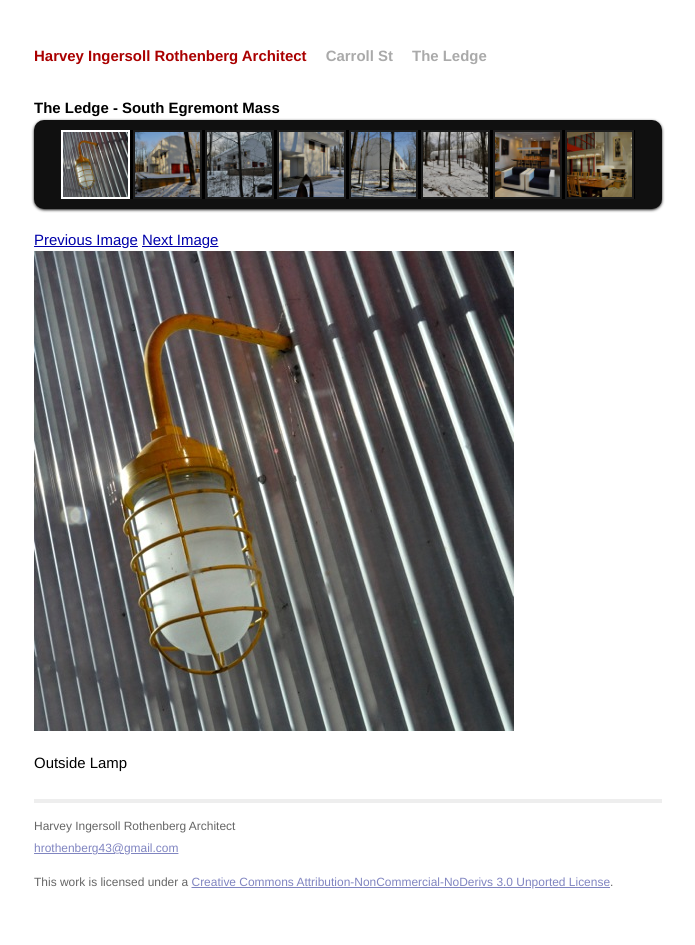
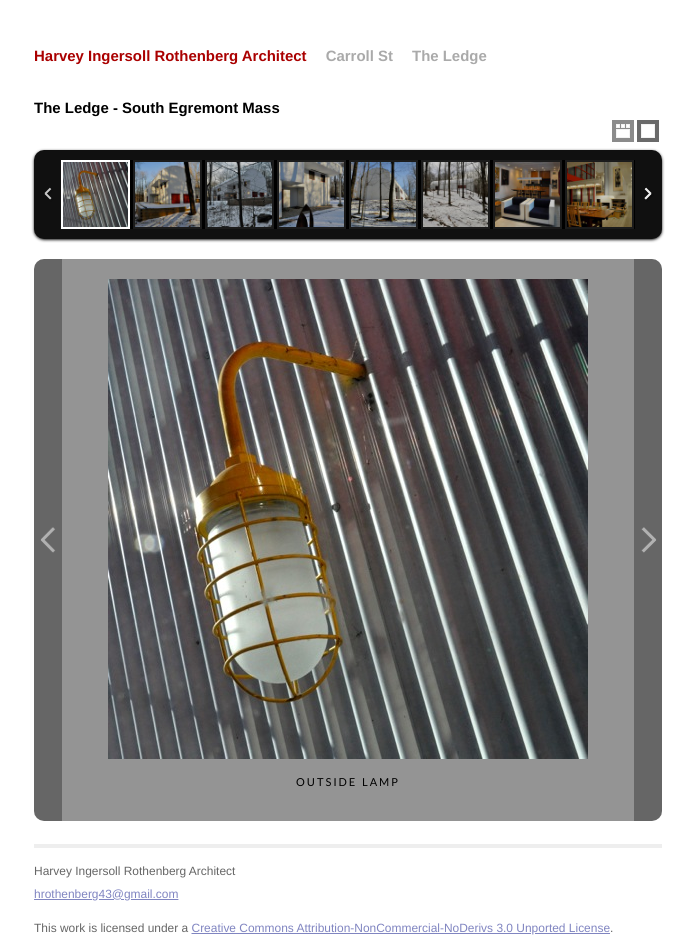
Before and after one commit to alexrothenberg/harvey, a Jekyll site: the page built from ledge.md, in a window 1280 px wide. Shown: the whole page, without its empty margins (292-987 px from the left). Built offline with Jekyll 4.4.1, drawn with Linux system fonts in a browser that asks for light colours; nearby versions of some CDN libraries; Markdown is read by kramdown in place of the engine named in the settings.

Commit message:
better css & images from the gallery demo

```diff
--- a/css/main.css
+++ b/css/main.css
@@ -158,3 +158,101 @@ ul.posts span {
 .post pre.terminal code {
   background-color: #333;
 }
+
+.rg-image-wrapper{
+  position:relative;
+  padding:20px 30px;
+  background:transparent url(../images/black.png) repeat top left;
+  -moz-border-radius: 10px;
+  -webkit-border-radius: 10px;
+  border-radius: 10px;
+  min-height:20px;
+}
+.rg-image{
+  position:relative;
+  text-align:center;
+  line-height:0px;
+}
+.rg-image img{
+  max-height:100%;
+  max-width:100%;
+}
+.rg-image-nav a{
+  position:absolute;
+  top:0px;
+  left:0px;
+  background:#000 url(../images/nav.png) no-repeat -20% 50%;
+  width:28px;
+  height:100%;
+  text-indent:-9000px;
+  cursor:pointer;
+  opacity:0.3;
+  outline:none;
+  -moz-border-radius: 10px 0px 0px 10px;
+  -webkit-border-radius: 10px 0px 0px 10px;
+  border-radius: 10px 0px 0px 10px;
+}
+.rg-image-nav a.rg-image-nav-next{
+  right:0px;
+  left:auto;
+  background-position:115% 50%;
+  -moz-border-radius: 0px 10px 10px 0px;
+  -webkit-border-radius: 0px 10px 10px 0px;
+  border-radius: 0px 10px 10px 0px;
+}
+.rg-image-nav a:hover{
+  opacity:0.8;
+}
+.rg-caption {
+  text-align:center;
+  margin-top:15px;
+  position:relative;
+}
+.rg-caption p{
+  font-size:11px;
+  letter-spacing:2px;
+  font-family: 'Trebuchet MS', 'Myriad Pro', Arial, sans-serif;
+  line-height:16px;
+  padding:0 15px;
+  text-transform:uppercase;
+}
+.rg-view{
+  height:30px;
+}
+.rg-view a{
+  display:block;
+  float:right;
+  width:16px;
+  height:16px;
+  margin-right:3px;
+  background:#464646 url(../images/views.png) no-repeat top left;
+  border:3px solid #464646;
+  opacity:0.8;
+}
+.rg-view a:hover{
+  opacity:1.0;
+}
+.rg-view a.rg-view-full{
+  background-position:0px 0px;
+}
+.rg-view a.rg-view-selected{
+  background-color:#6f6f6f;
+  border-color:#6f6f6f;
+}
+.rg-view a.rg-view-thumbs{
+  background-position:0px -16px;
+}
+.rg-loading{
+  width:46px;
+  height:46px;
+  position:absolute;
+  top:50%;
+  left:50%;
+  background:#000 url(../images/ajax-loader.gif) no-repeat center center;
+  margin:-23px 0px 0px -23px;
+  z-index:100;
+  -moz-border-radius: 10px;
+  -webkit-border-radius: 10px;
+  border-radius: 10px;
+  opacity:0.7;
+}
```
Also changed, not shown: images/ajax-loader.gif (added), images/black.png (added), images/nav.png (added), images/nav_thumbs.png (added), images/views.png (added).
